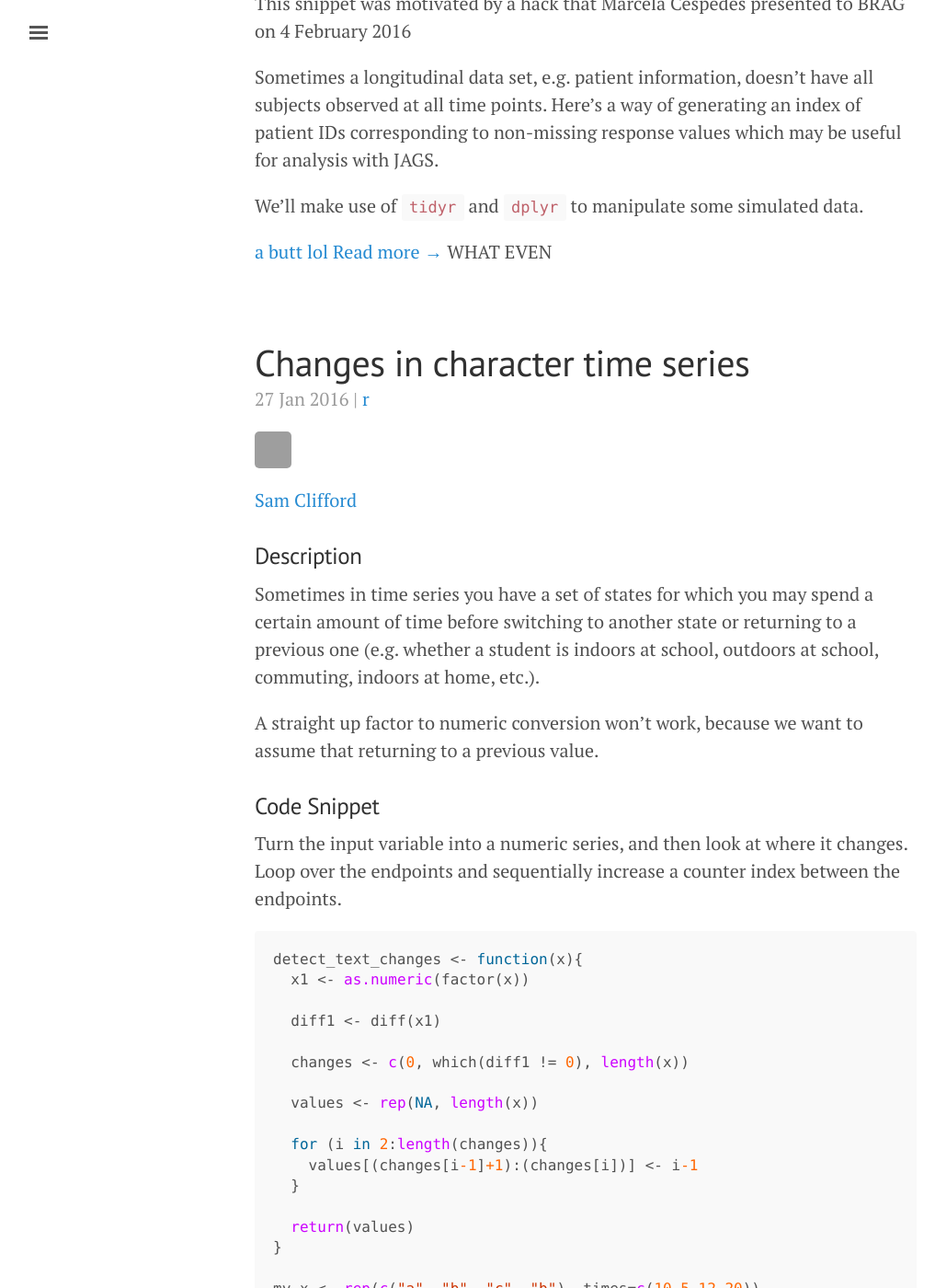
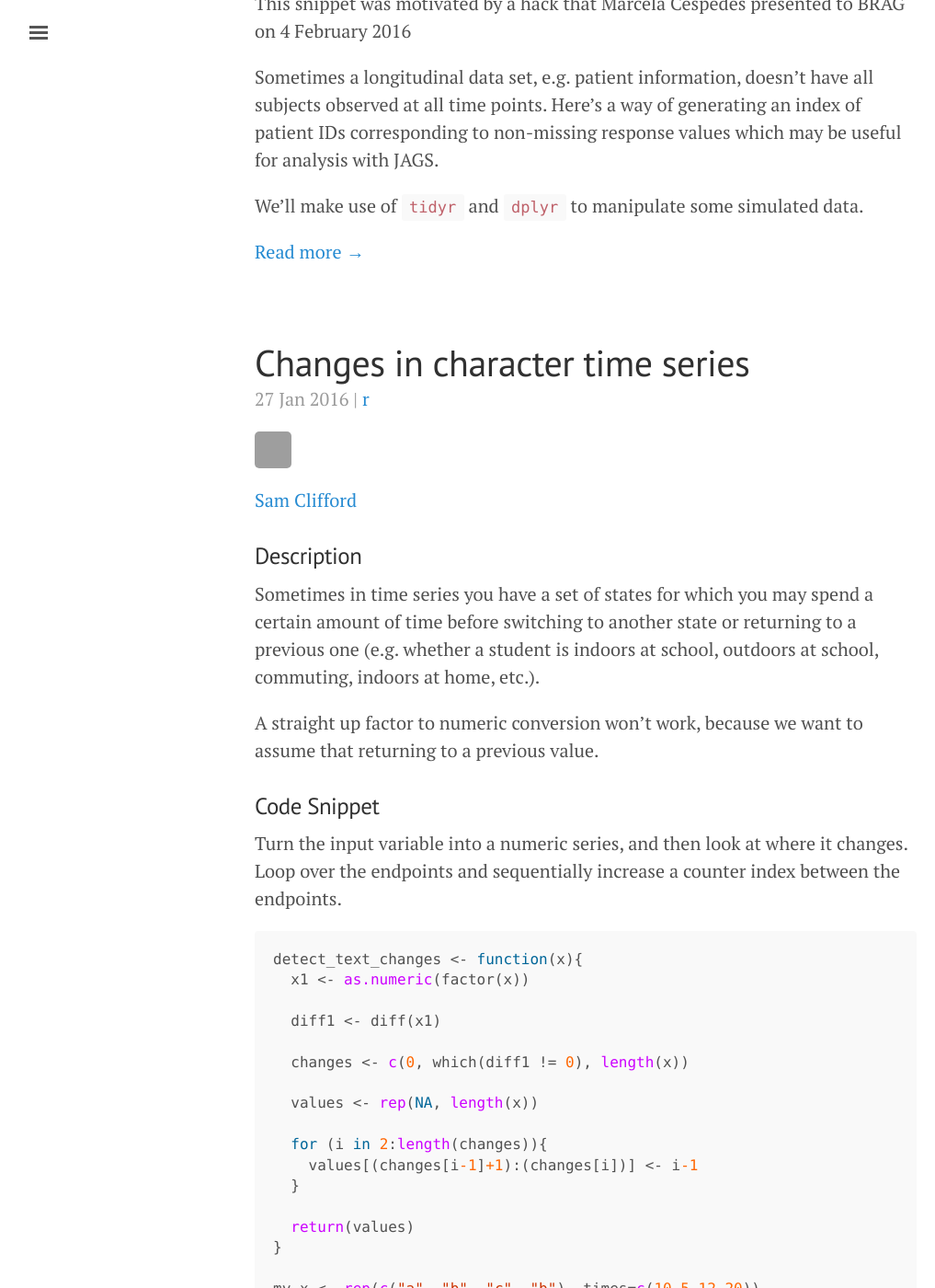
Before and after one commit to bragqut/bragqut.github.io, a Jekyll site: the page built from index.html, in a window 1280 px wide and 1400 px high, scrolled down 333 px. Shown: the whole window at 92% size, without its empty margins (3-1020 px from the left). Built offline with Jekyll 4.4.1, drawn with Linux system fonts in a browser that asks for light colours; the list of posts is cut into pages by our own code; some of the changed text lies outside the part shown; grey boxes are pictures that could not be loaded.

Commit message:
this isn't working properly

```diff
--- a/index.html
+++ b/index.html
@@ -21,10 +21,8 @@ title: Home
 
 	{{ post.excerpt }}
 
-	<a href="{{ post.url }}">a butt lol</a>
-
 	{% if post.content | post_contains_excerpt_tag %}
-      <a href="{{ post.url }}">Read more →</a> WHAT EVEN
+      <a href="{{ post.url }}">Read more →</a>
     {% endif %}
 
 
```
